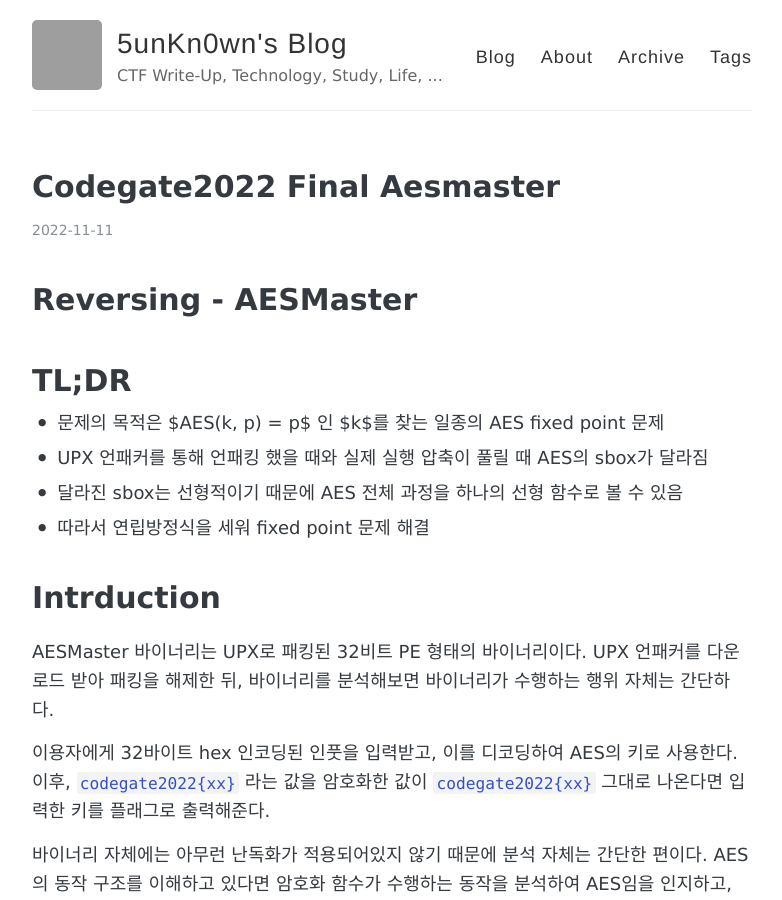
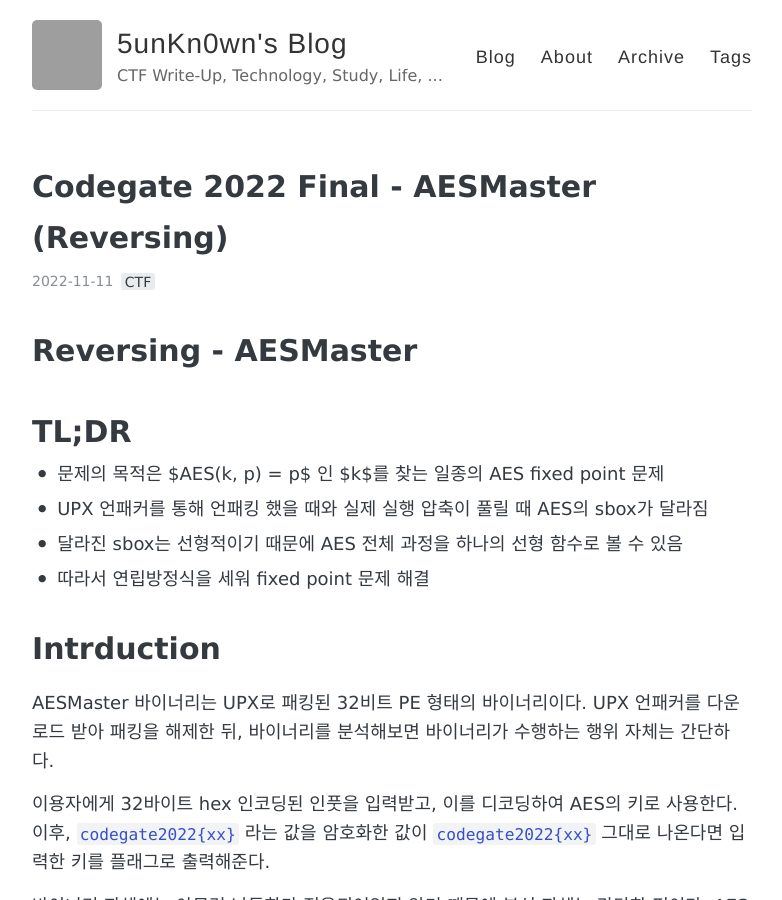
Before and after one commit to 5unKn0wn/5unkn0wn.github.io, a Jekyll site: the page built from _posts/2022-11-11-codegate2022-final-aesmaster.md, in a window 1280 px wide and 900 px high. Shown: the whole window, without its empty margins (248-1030 px from the left). Built offline with Jekyll 4.4.1, drawn with Linux system fonts in a browser that asks for light colours; our own code applies the rules of GitHub Pages for plain Markdown files; grey boxes are pictures that could not be loaded.

```diff
--- a/_posts/2022-11-11-codegate2022-final-aesmaster.md
+++ b/_posts/2022-11-11-codegate2022-final-aesmaster.md
@@ -1,3 +1,9 @@
+---
+layout: post
+title: Codegate 2022 Final - AESMaster (Reversing)
+tags: CTF
+---
+
 # Reversing - AESMaster
 
 # TL;DR
```
